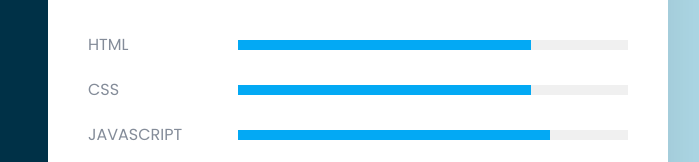
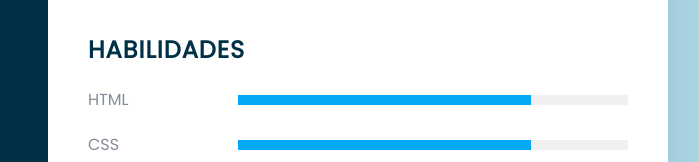
Before and after one commit to felipelou/Curriculum, a plain HTML site: page index.html in a window 1280 px wide. Shown: the part 608-770 px from the top of the page, 472-1171 px from the left. Drawn offline with Linux system fonts and the light colour scheme.

Commit message:
Update index.html

```diff
--- a/index.html
+++ b/index.html
@@ -104,7 +104,7 @@
                 </div>
             </div>
             <div class="about skills">
-                <h2 class="title2"></h2>
+                <h2 class="title2">Habilidades</h2>
                 <div class="box">
                     <h4>HTML</h4>
                     <div class="percent">
```
